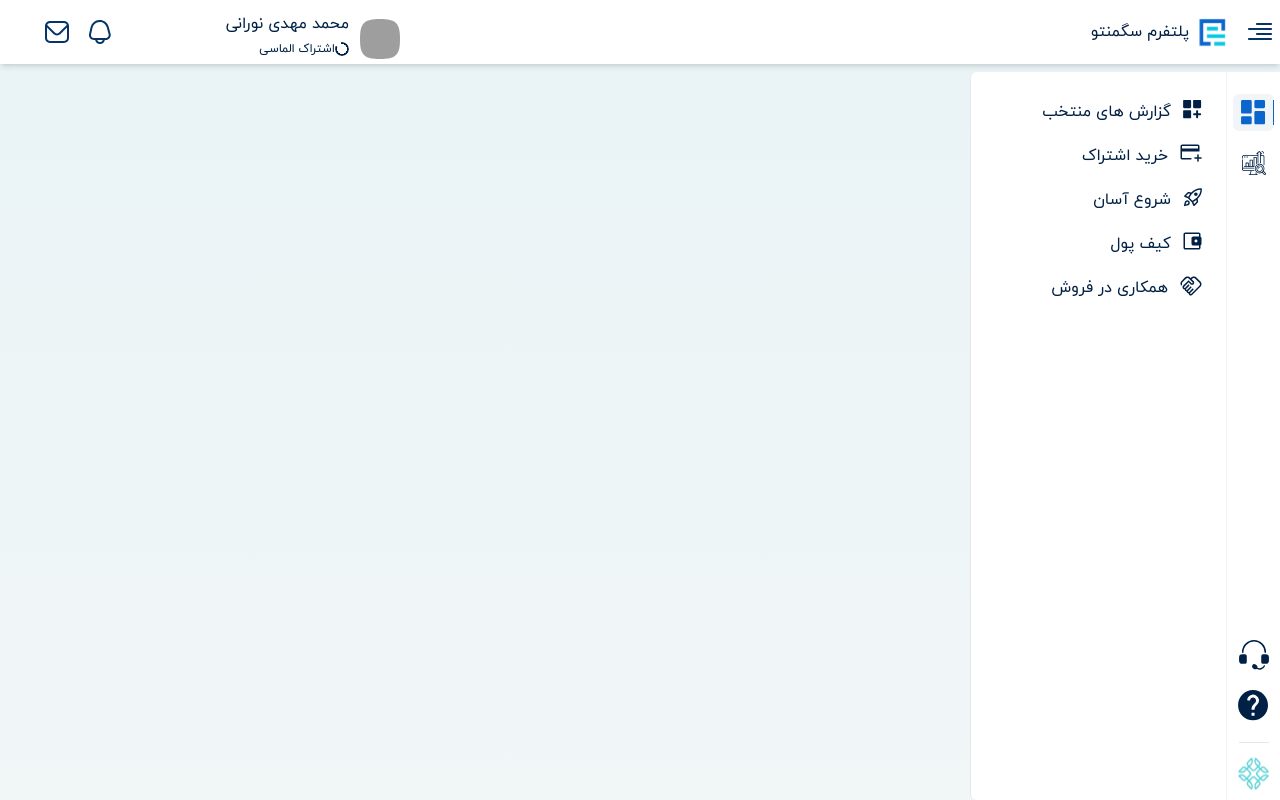
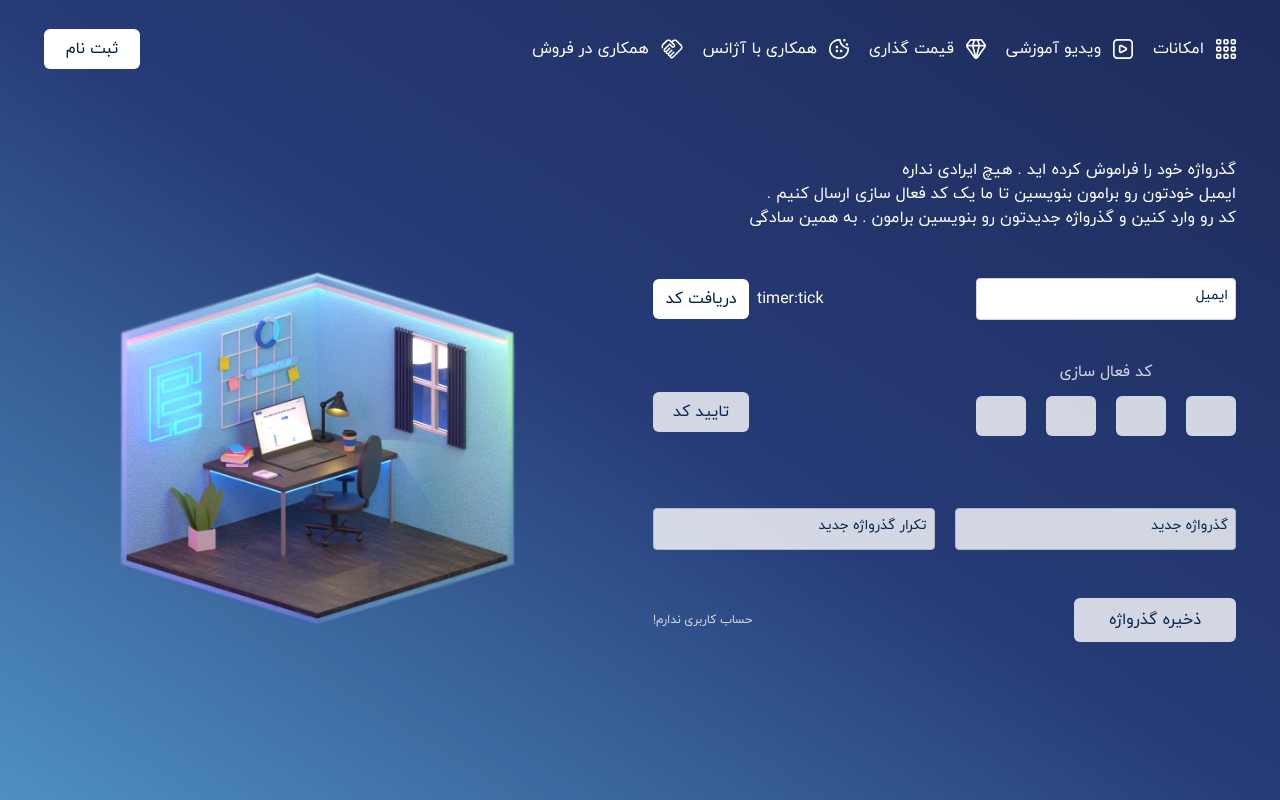
Before and after one commit to xaankoow/segmento-nuxt, a Nuxt app: page /auth/forget in a window 1280 px wide. Built offline with nearby package versions, Linux system fonts and the light colour scheme; grey boxes are pictures that could not be loaded.

Commit message:
feat-page: forget password designed

```diff
--- /dev/null
+++ b/pages/auth/forget.vue
@@ -0,0 +1,138 @@
+<template>
+  <div class="flex flex-col w-full mx-11 gap-12 mt-[3.75rem]">
+    <span v-html="content.description"> </span>
+    <div class="flex flex-col gap-10 w-[36.438rem]">
+      <!-- step 1 => send code to eamil -->
+      <div
+        class="flex flex-row justify-between items-center"
+        :class="step !== 1 ? 'pointer-events-none opacity-80' : ''"
+      >
+        <div class="custom_input_box w-[16.25rem]">
+          <input
+            v-model="form.email"
+            type="email"
+            @focus="email.focus()"
+            @blur="email.leave()"
+          />
+          <label :class="email.transitionStyle(form.email)">
+            {{ content.email }}
+          </label>
+        </div>
+        <div class="flex flex-row-reverse items-center gap-2">
+          <button
+            @click="step++"
+            class="bg-base-100 hover:bg-base-250 text-base-content border-none w-24 h-10 rounded-md"
+          >
+            {{ content.recive_code }}
+          </button>
+          <span> timer:tick </span>
+        </div>
+      </div>
+      <!-- step 2 => confirm email code -->
+      <div
+        class="flex flex-row justify-between items-center"
+        :class="step !== 2 ? 'pointer-events-none opacity-80' : ''"
+      >
+        <div class="flex flex-col gap-3 items-center w-[16.25rem]">
+          <span>
+            {{ content.active_code }}
+          </span>
+          <div
+            class="flex flex-row gap-5 text-base-content [&>input]:w-1/4 [&>input]:p-2 [&>input]:text-center [&>input]:rounded-md"
+            style="direction: ltr;"
+          >
+            <input type="text" maxlength="1" minlength="1" />
+            <input type="text" maxlength="1" minlength="1" />
+            <input type="text" maxlength="1" minlength="1" />
+            <input type="text" maxlength="1" minlength="1" />
+          </div>
+        </div>
+        <div class="h-full flex items-end pb-1">
+          <button
+            @click="step++"
+            class="bg-base-100 hover:bg-base-250 text-base-content border-none w-24 h-10 rounded-md"
+          >
+            {{ content.btn_accept_code }}
+          </button>
+        </div>
+      </div>
+      <!-- step 3 => password and confirmed -->
+      <div
+        class="flex flex-col gap-12 mt-8"
+        :class="step !== 3 ? 'pointer-events-none opacity-80' : ''"
+      >
+        <div class="flex flex-row gap-5 w-full items-center">
+          <div class="custom_input_box w-1/2">
+            <input
+              v-model="form.password"
+              type="password"
+              @focus="password.focus()"
+              @blur="password.leave()"
+            />
+            <label :class="password.transitionStyle(form.password)">{{
+              content.password
+            }}</label>
+          </div>
+          <div class="custom_input_box w-1/2">
+            <input
+              v-model="form.confirmPassword"
+              type="password"
+              @focus="confirmPassword.focus()"
+              @blur="confirmPassword.leave()"
+            />
+            <label
+              :class="confirmPassword.transitionStyle(form.confirmPassword)"
+              >{{ content.confirmPassword }}</label
+            >
+          </div>
+        </div>
+        <div class="flex flex-row justify-between items-center">
+          <button
+            @click="step++"
+            class="bg-base-100 hover:bg-base-250 text-base-content border-none w-[10.125rem] h-11 rounded-md"
+          >
+            {{ content.btn_accept_password }}
+          </button>
+          <label class="text-xs">
+            <NuxtLink to="/auth/signup">
+              {{ content.signup_link_text }}
+            </NuxtLink></label
+          >
+        </div>
+      </div>
+    </div>
+  </div>
+</template>
+
+    <script setup>
+import { CustomTextBox } from "../../composables/CustomTextBox";
+definePageMeta({
+  layout: "login",
+});
+const step = ref(1);
+const email = new CustomTextBox();
+const password = new CustomTextBox();
+const confirmPassword = new CustomTextBox();
+
+const form = ref({
+  email: "",
+  code: "",
+  password: "",
+  confirmPassword: "",
+});
+
+const content = ref({
+  description:
+    "گذرواژه خود را فراموش کرده اید . هیچ ایرادی نداره <br />ایمیل خودتون رو برامون بنویسین تا ما یک کد فعال سازی ارسال کنیم .<br />کد رو وارد کنین و گذرواژه جدیدتون رو بنویسین برامون . به همین سادگی",
+  email: "ایمیل",
+  password: "گذرواژه جدید",
+  confirmPassword: "تکرار گذرواژه جدید",
+  signup: "عضویت",
+  currently_signed: "حساب کاربری دارم!",
+  recive_code: "دریافت کد",
+  active_code: "کد فعال سازی",
+  btn_accept_code: "تایید کد",
+  btn_accept_password: "ذخیره گذرواژه",
+  signup_link_text: "حساب کاربری ندارم!"
+});
+</script>
```
